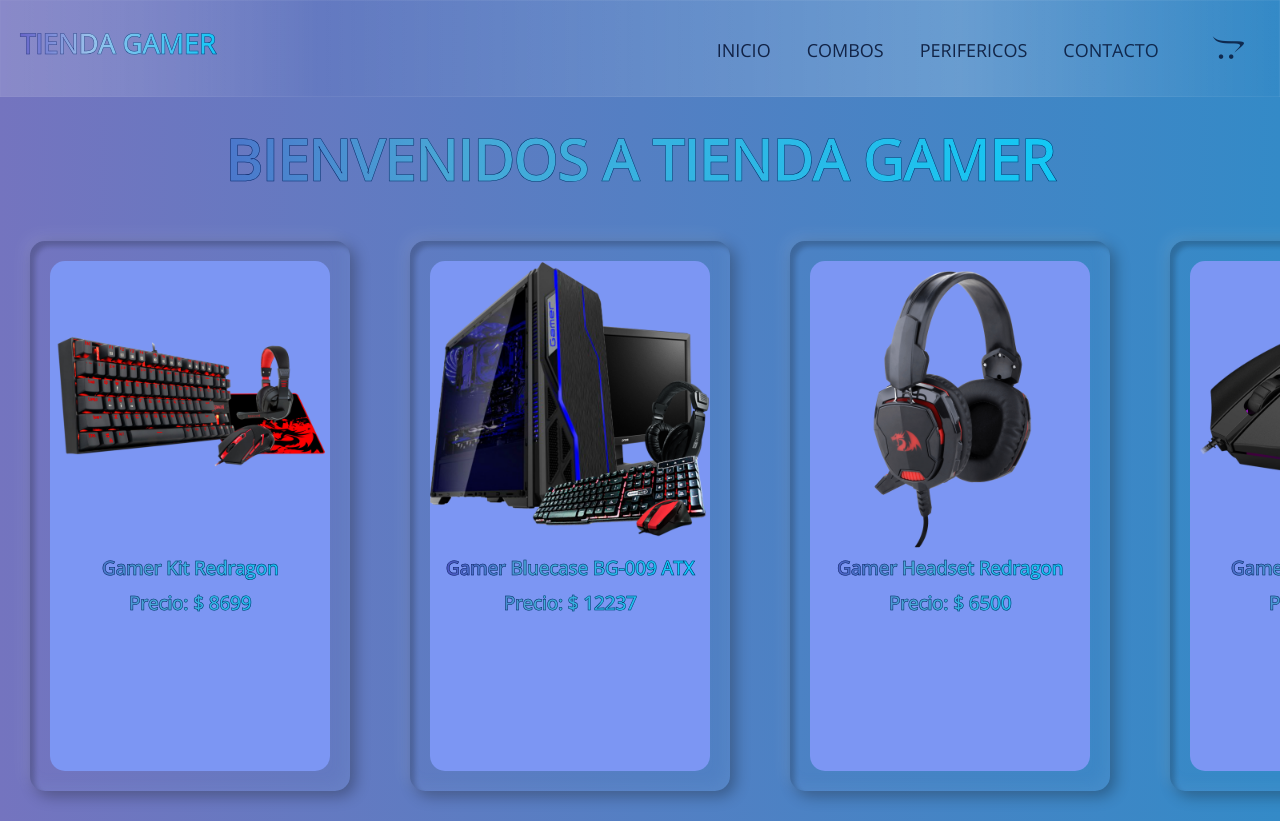
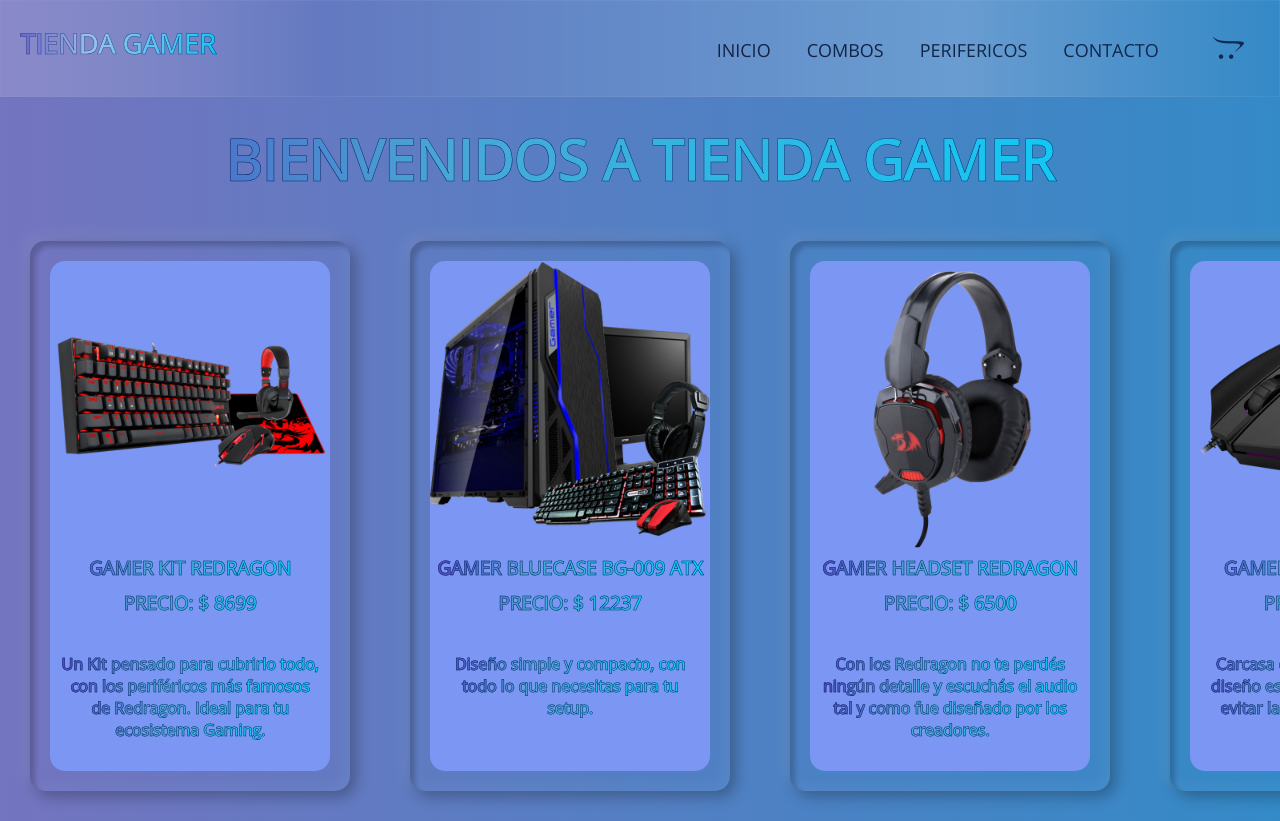
Before and after one commit to YannEvilTwin/E-commerce, a React (Create React App) app: page / in a window 1280 px wide. Shown: the top 821 px of the page. Built offline with nearby package versions, Linux system fonts and the light colour scheme.

Commit message:
Actualización CartContext y CartWidget

```diff
--- a/src/App.css
+++ b/src/App.css
@@ -247,13 +247,35 @@
   font-family: 'Open Sans', sans-serif;
   text-align: center;
   -webkit-text-stroke: 0.5px rgb(13, 36, 99);
-  background: rgb(62,52,221);
   background: linear-gradient(90deg, rgb(78, 70, 192) 0%, rgb(72, 167, 214) 35%, rgba(0,212,255,1) 100%);
   -webkit-background-clip: text;
   background-clip: text;
   -webkit-text-fill-color: transparent;
   margin-bottom: 10px;
   margin-top: 10px;
+  text-transform: uppercase;
+}
+
+h4 {
+  font-family: 'Open Sans', sans-serif;
+  text-align: center;
+  -webkit-text-stroke: 0.5px rgb(13, 36, 99);
+  background: linear-gradient(90deg, rgb(78, 70, 192) 0%, rgb(72, 167, 214) 35%, rgba(0,212,255,1) 100%);
+  -webkit-background-clip: text;
+  background-clip: text;
+  -webkit-text-fill-color: transparent;
+  margin-bottom: 10px;
+  margin-top: 10px;
+  margin-left: 5px;
+  margin-right: 5px;
+
+}
+
+.descripcion {
+  margin-bottom: 10px;
+  margin-top: 10px;
+  margin-left: 5px;
+  margin-right: 5px;
 }
 
 .cardCarrito {
--- a/src/components/Item/Item.jsx
+++ b/src/components/Item/Item.jsx
@@ -9,9 +9,11 @@
                 <div className="box">
                     <div className="content">
                     <img src={item.imagen} alt={item.nombre}/>
-                      <div>
-                    <h3>{item.nombre}</h3>
-                    <h3> Precio: $ <span>{item.precio}</span></h3>
+                      <div className="descripcion">
+                        <h3>{item.nombre}</h3>
+                        <h3> Precio: $ <span>{item.precio}</span></h3>
+                        <br></br>
+                        <h4> {item.description}</h4>
                       </div>
                     </div>
                 </div>
--- a/src/components/ItemDetail/ItemDetail.jsx
+++ b/src/components/ItemDetail/ItemDetail.jsx
@@ -37,7 +37,7 @@
                 <Link to="/cart" onClick={handleState}>
                   <button onClick={handleState}>Finalizar Compra</button>
 
-                <button onClick={handleState}>Modificar Compra</button>
+                  <button onClick={handleState}>Modificar Compra</button>
                 </Link>
                 </>
               )}
--- a/src/components/ItemListContainer.jsx
+++ b/src/components/ItemListContainer.jsx
@@ -13,6 +13,7 @@
         precio: 8699,
         category: 1,
         stock: 10,
+        description: "Un Kit pensado para cubrirlo todo, con los periféricos más famosos de Redragon. Ideal para tu ecosistema Gaming."
     },
     {
         id: 2,
@@ -21,6 +22,7 @@
         precio: 12237,
         category: 2,
         stock: 10,
+        description: "Diseño simple y compacto, con todo lo que necesitas para tu setup."
     },
     {
         id: 3,
@@ -29,6 +31,7 @@
         precio: 6500,
         category: 2,
         stock: 10,
+        description: "Con los Redragon no te perdés ningún detalle y escuchás el audio tal y como fue diseñado por los creadores."
     },
     {
         id: 4,
@@ -37,6 +40,7 @@
         precio: 1850,
         category: 2,
         stock: 10,
+        description: "Carcasa ergonómica. Posee un diseño estructural relajado para evitar la fatiga de la mano del mouse."
     },
 
 ]
--- a/src/components/Navbar/Cart.jsx
+++ b/src/components/Navbar/Cart.jsx
@@ -3,6 +3,7 @@
 import Item from "../Item/Item";
 
 const Cart = () => {
+
 
     const { cart } = useContext(CartContext);
     const { vaciarCarrito } = useContext (CartContext);
@@ -22,6 +23,7 @@
                  {cart.map(item =>
                  <Item key={item.id} item={item}></Item>)}
             </div>
+
             <button onClick={handleVaciarCarrito} className="botonCarrito">Vaciar Carrito</button>
 
         </div>
```
